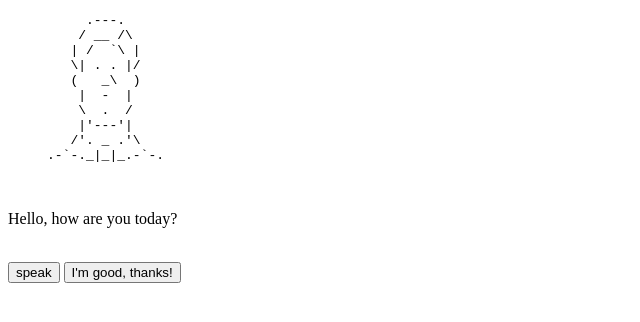
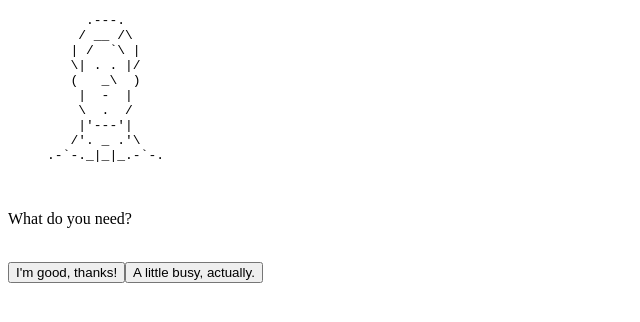
Before and after one commit to siksakas/js-practice, a plain HTML site: page index.html in a window 1280 px wide. Both pictures are taken after a click on the button "speak". Shown: the whole page, without its empty margins (0-640 px from the left). Drawn offline with Linux system fonts and the light colour scheme.

Commit message:
working dialogue ish

```diff
--- a/index.html
+++ b/index.html
@@ -10,7 +10,7 @@
     <br>
     <p id="dialogue-box">What do you need?</p>
     <br>
-    <button onclick="talk()">speak</button>
+    <button onclick="talk()" id="btn">speak</button>
 
     <script src="main.js"></script>
 </body>
--- a/main.js
+++ b/main.js
@@ -10,7 +10,6 @@ const character1 = [
   "        /'. _ .'\\",
   "     .-`-._|_|_.-`-.",
 ].join("\n")
-
 const character2 = [
   "           .---.",
   "         /` ___|`\\",
@@ -23,7 +22,6 @@ const character2 = [
   "      / _____!_____ \\",
   "     /.-------------.\\"
 ].join("\n")
-
 const dialogueTree = {
   start: {
     "id": "start",
@@ -55,10 +53,9 @@ const dialogueTree = {
 }
 
 function talk() {
+  document.getElementById('btn').remove();
   document.getElementById("character").innerHTML = character1;
   renderOptions("start");
-  //textAppear(dialogueTree.start.text);
-  //renderOptions("start");
 }
 
 function textAppear(str){
@@ -79,13 +76,26 @@ function createDialogueBox(boxId){
   textAppear(dialogueTree[boxId].text);
 }
 
+function renderOptions(boxId){
+  dialogueTree[boxId].options.forEach(option => {
+    newBox = document.createElement('button');
+    newBox.innerHTML = option.response;
+    newBox.id = "btn";
+    newBox.onclick = () => nextOption(option.next);
+    document.body.appendChild(newBox);
+  });
+  // newBox = document.createElement('button');
+  // newBox.innerHTML = dialogueTree[boxId].options[0].response;
+  // document.body.appendChild(newBox);
+}
+
 window.onload = () => {
   document.getElementById("character").innerHTML = character2;
-  textAppear(dialogueTree.start.text);
+
 }
 
-function renderOptions(boxId){
-  newBox = document.createElement('button');
-  newBox.innerHTML = dialogueTree[boxId].options[0].response;
-  document.body.appendChild(newBox);
+function nextOption(boxId){
+  document.getElementById("btn").remove();
+  textAppear(dialogueTree[boxId].text);
+  renderOptions(boxId);
 }
```
